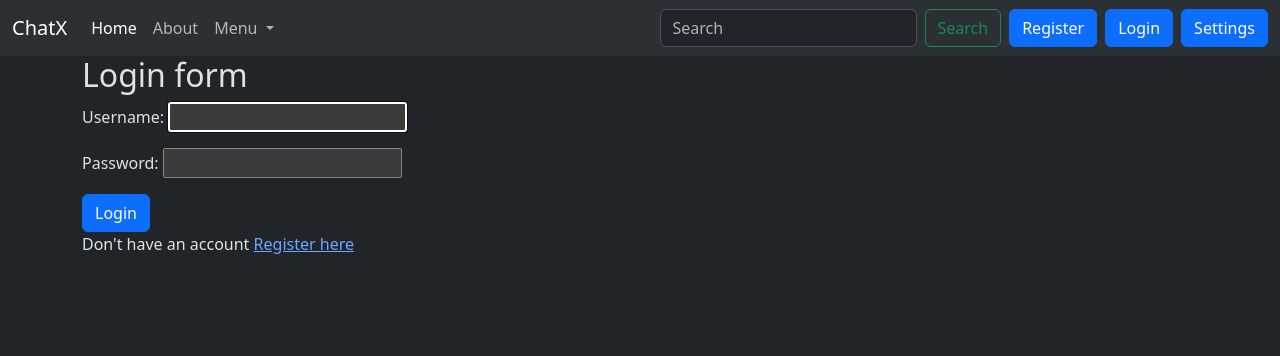
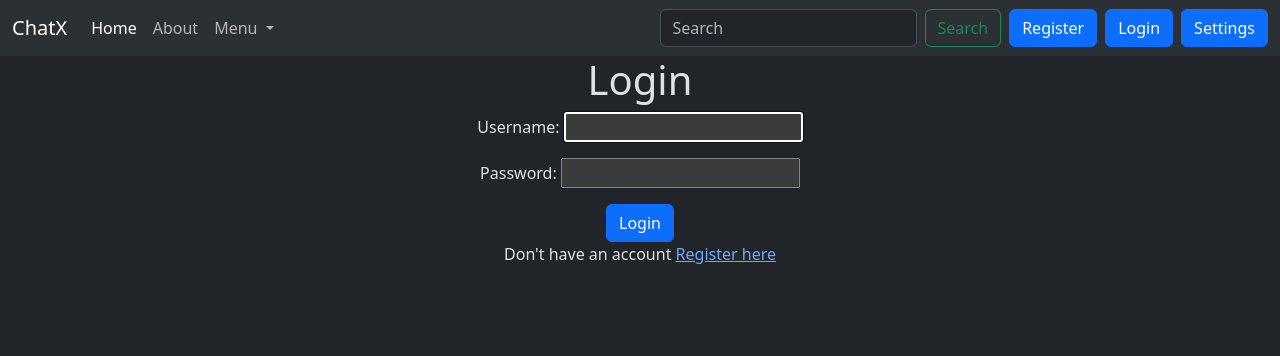
Before and after one commit to CodeByNilesh/SocialXWeb, a Django app: page /accounts/login/ in a window 1280 px wide. Shown: the top 356 px of the page. Run offline with Django 5.2, Linux system fonts and the light colour scheme.

Commit message:
Edited login form and making to the center

```diff
--- a/socialx/templates/registration/login.html
+++ b/socialx/templates/registration/login.html
@@ -1,7 +1,9 @@
 {% extends "layout.html" %}
 
 {% block content %}
-<h2>Login form</h2>
+
+<div class="text-center">
+<h1>Login</h1>
 <form method="post">
     {% csrf_token %}
     {{form.as_p}}
@@ -9,5 +11,6 @@
 
 </form>
 <p>Don't have an account <a href="{% url 'register' %}">Register here</a></p>
+</div>
 
 {% endblock  %}
```
Also changed, not shown: socialx/db.sqlite3.
